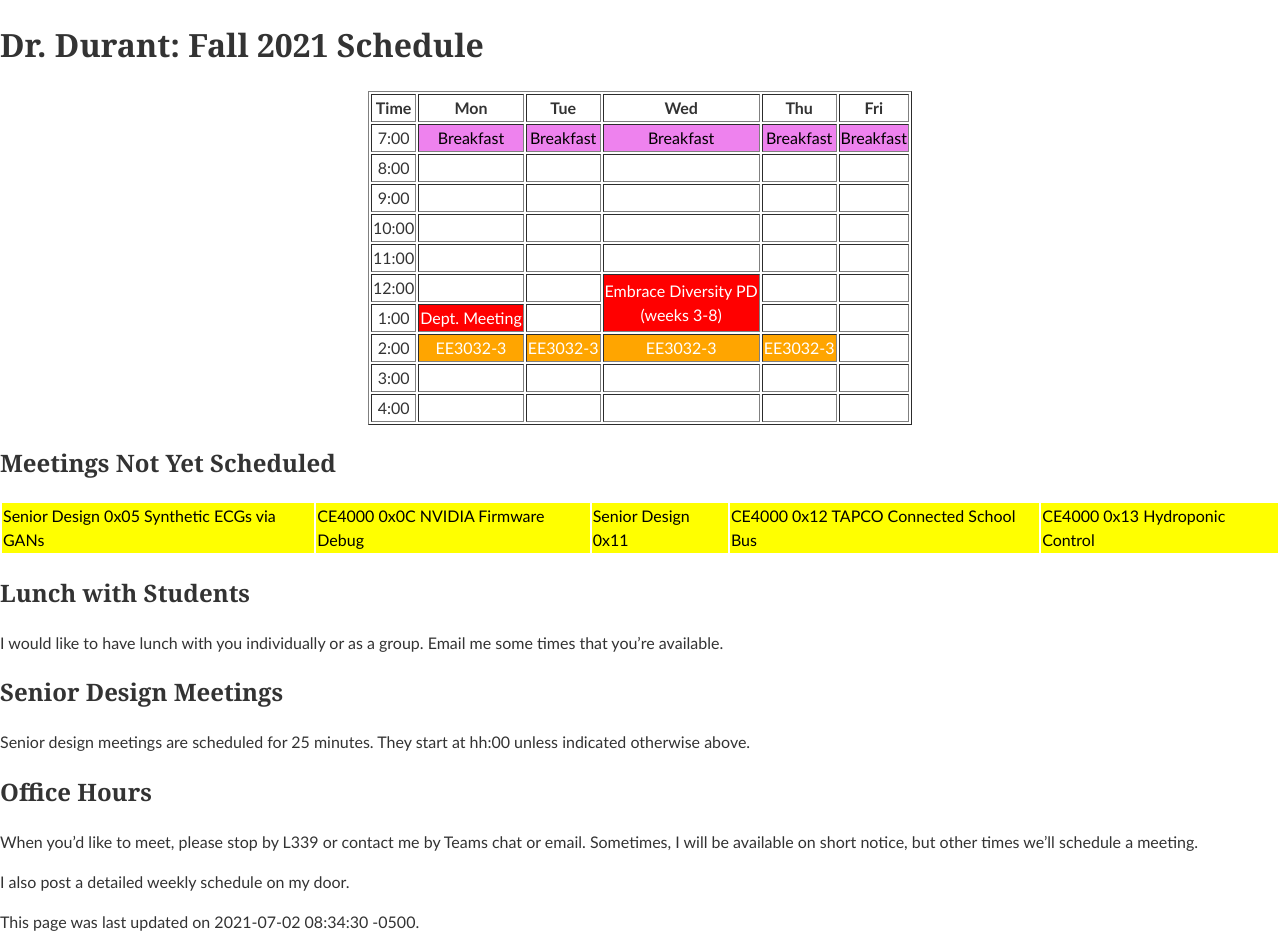
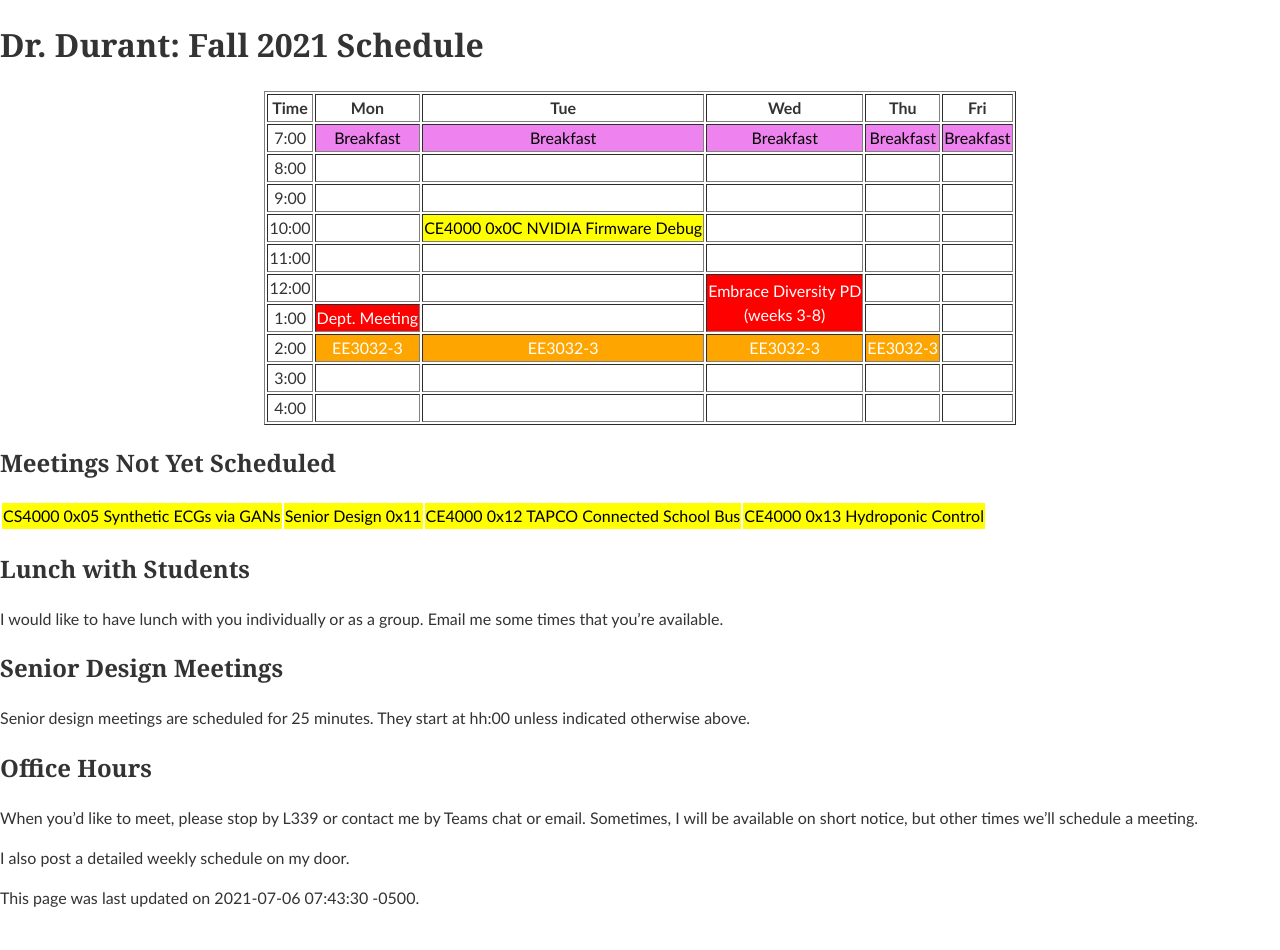
Before and after one commit to edurant/edurant.github.io, a Jekyll site: the page built from sched/f21.md, in a window 1280 px wide. Built offline with Jekyll 4.4.1, drawn with Linux system fonts in a browser that asks for light colours; after the commit the page ends 926 px from its top, so only the background shows below that.

```diff
--- a/sched/f21.md
+++ b/sched/f21.md
@@ -1,6 +1,6 @@
 ---
 title: "Dr. Durant: Fall 2021 Schedule"
-date: 2021-07-02 08:34:30 -0500
+date: 2021-07-06 07:43:30 -0500
 ---
 
 <style type="text/css">
@@ -13,25 +13,24 @@
 
 <div align="center">
 <table border>
-<tr><th>Time</th>       <th>Mon</th>                        <th>Tue</th>                        <th>Wed</th>                                                            <th>Thu</th>                        <th>Fri</th>                        </tr>
-<tr><td>7:00</td>       <td class="lunch">Breakfast</td>    <td class="lunch">Breakfast</td>    <td class="lunch">Breakfast</td>                                        <td class="lunch">Breakfast</td>    <td class="lunch">Breakfast</td>    </tr>
-<tr><td>8:00</td>       <td>&nbsp;</td>                     <td>&nbsp;</td>                     <td>&nbsp;</td>                                                         <td>&nbsp;</td>                     <td>&nbsp;</td>                     </tr>
-<tr><td>9:00</td>       <td>&nbsp;</td>                     <td>&nbsp;</td>                     <td>&nbsp;</td>                                                         <td>&nbsp;</td>                     <td>&nbsp;</td>                     </tr>
-<tr><td>10:00</td>      <td>&nbsp;</td>                     <td>&nbsp;</td>                     <td>&nbsp;</td>                                                         <td>&nbsp;</td>                     <td>&nbsp;</td>                     </tr>
-<tr><td>11:00</td>      <td>&nbsp;</td>                     <td>&nbsp;</td>                     <td>&nbsp;</td>                                                         <td>&nbsp;</td>                     <td>&nbsp;</td>                     </tr>
-<tr><td>12:00</td>      <td>&nbsp;</td>                     <td>&nbsp;</td>                     <td class="am" rowspan="2">Embrace Diversity PD<br/>(weeks 3-8)</td>    <td>&nbsp;</td>                     <td>&nbsp;</td>                     </tr>
-<tr><td>1:00</td>       <td class="am">Dept. Meeting</td>   <td>&nbsp;</td>                                                                                             <td>&nbsp;</td>                     <td>&nbsp;</td>                     </tr>
-<tr><td>2:00</td>       <td class="ee3032">EE3032-3</td>    <td class="ee3032">EE3032-3</td>    <td class="ee3032">EE3032-3</td>                                        <td class="ee3032">EE3032-3</td>    <td>&nbsp;</td>                     </tr>
-<tr><td>3:00</td>       <td>&nbsp;</td>                     <td>&nbsp;</td>                     <td>&nbsp;</td>                                                         <td>&nbsp;</td>                     <td>&nbsp;</td>                     </tr>
-<tr><td>4:00</td>       <td>&nbsp;</td>                     <td>&nbsp;</td>                     <td>&nbsp;</td>                                                         <td>&nbsp;</td>                     <td>&nbsp;</td>                     </tr>
+<tr><th>Time</th>       <th>Mon</th>                        <th>Tue</th>                                                <th>Wed</th>                                                            <th>Thu</th>                        <th>Fri</th>                        </tr>
+<tr><td>7:00</td>       <td class="lunch">Breakfast</td>    <td class="lunch">Breakfast</td>                            <td class="lunch">Breakfast</td>                                        <td class="lunch">Breakfast</td>    <td class="lunch">Breakfast</td>    </tr>
+<tr><td>8:00</td>       <td>&nbsp;</td>                     <td>&nbsp;</td>                                             <td>&nbsp;</td>                                                         <td>&nbsp;</td>                     <td>&nbsp;</td>                     </tr>
+<tr><td>9:00</td>       <td>&nbsp;</td>                     <td>&nbsp;</td>                                             <td>&nbsp;</td>                                                         <td>&nbsp;</td>                     <td>&nbsp;</td>                     </tr>
+<tr><td>10:00</td>      <td>&nbsp;</td>                     <td class="ce4000">CE4000 0x0C NVIDIA Firmware Debug</td>   <td>&nbsp;</td>                                                         <td>&nbsp;</td>                     <td>&nbsp;</td>                     </tr>
+<tr><td>11:00</td>      <td>&nbsp;</td>                     <td>&nbsp;</td>                                             <td>&nbsp;</td>                                                         <td>&nbsp;</td>                     <td>&nbsp;</td>                     </tr>
+<tr><td>12:00</td>      <td>&nbsp;</td>                     <td>&nbsp;</td>                                             <td class="am" rowspan="2">Embrace Diversity PD<br/>(weeks 3-8)</td>    <td>&nbsp;</td>                     <td>&nbsp;</td>                     </tr>
+<tr><td>1:00</td>       <td class="am">Dept. Meeting</td>   <td>&nbsp;</td>                                                                                                                     <td>&nbsp;</td>                     <td>&nbsp;</td>                     </tr>
+<tr><td>2:00</td>       <td class="ee3032">EE3032-3</td>    <td class="ee3032">EE3032-3</td>                            <td class="ee3032">EE3032-3</td>                                        <td class="ee3032">EE3032-3</td>    <td>&nbsp;</td>                     </tr>
+<tr><td>3:00</td>       <td>&nbsp;</td>                     <td>&nbsp;</td>                                             <td>&nbsp;</td>                                                         <td>&nbsp;</td>                     <td>&nbsp;</td>                     </tr>
+<tr><td>4:00</td>       <td>&nbsp;</td>                     <td>&nbsp;</td>                                             <td>&nbsp;</td>                                                         <td>&nbsp;</td>                     <td>&nbsp;</td>                     </tr>
 </table>
 </div>
 
 ## Meetings Not Yet Scheduled
 
 <table><tr>
-<td class="ce4000">Senior Design 0x05 Synthetic ECGs via GANs</td>
-<td class="ce4000">CE4000 0x0C NVIDIA Firmware Debug</td>
+<td class="ce4000">CS4000 0x05 Synthetic ECGs via GANs</td>
 <td class="ce4000">Senior Design 0x11</td>
 <td class="ce4000">CE4000 0x12 TAPCO Connected School Bus</td>
 <td class="ce4000">CE4000 0x13 Hydroponic Control</td>
```
